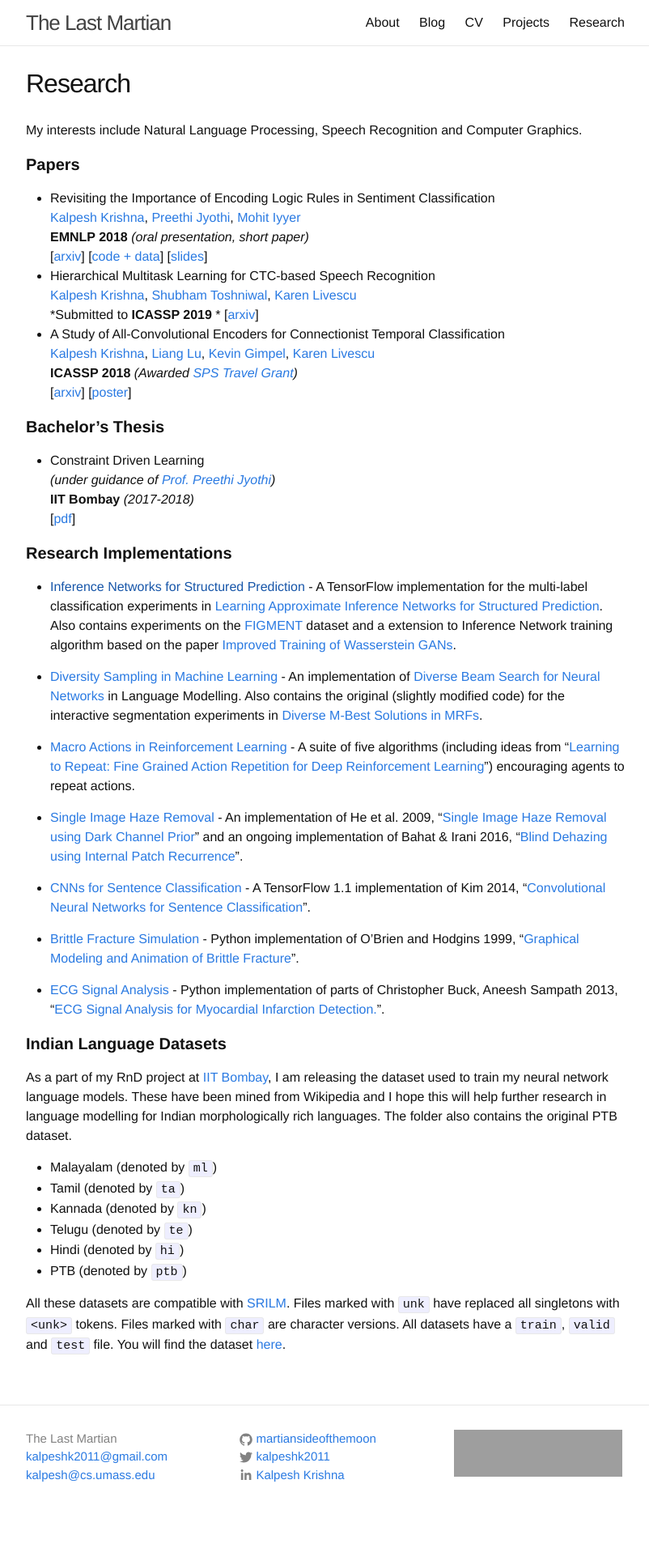
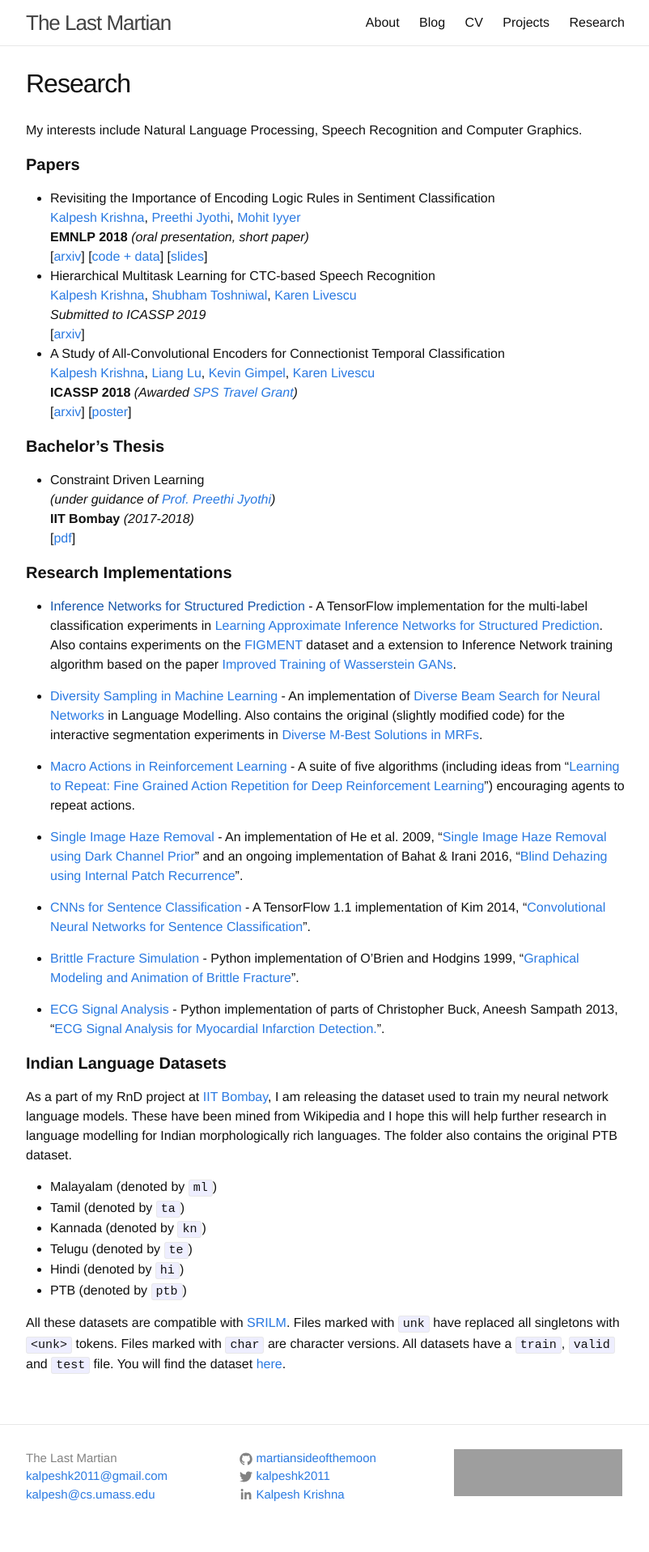
Before and after one commit to martiansideofthemoon/martiansideofthemoon.github.io, a Jekyll site: the page built from _pages/research.md, in a window 1280 px wide. Shown: the whole page at 81% size, without its empty margins (238-1040 px from the left). Built offline with Jekyll 4.4.1, drawn with Linux system fonts in a browser that asks for light colours; comment, search, counter and statistics services are not loaded; before the commit the page ends 1893 px from its top, so only the background shows below that; grey boxes are pictures that could not be loaded.

Commit message:
Fixing typo

```diff
--- a/_pages/research.md
+++ b/_pages/research.md
@@ -13,7 +13,7 @@ My interests include Natural Language Processing, Speech Recognition and Compute
 \[[arxiv](https://arxiv.org/abs/1808.07733)\] \[[code + data](https://github.com/martiansideofthemoon/logic-rules-sentiment/)\] \[[slides]({{ site.url }}/assets/emnlp-2018.pdf)\]
 * Hierarchical Multitask Learning for CTC-based Speech Recognition
 [Kalpesh Krishna](http://martiansideofthemoon.github.io/), [Shubham Toshniwal](http://ttic.uchicago.edu/~shtoshni/), [Karen Livescu](http://ttic.uchicago.edu/~klivescu/)
-*Submitted to **ICASSP 2019** *
+*Submitted to ICASSP 2019*
 \[[arxiv](https://arxiv.org/abs/1807.06234)\]
 * A Study of All-Convolutional Encoders for Connectionist Temporal Classification
 [Kalpesh Krishna](http://martiansideofthemoon.github.io/), [Liang Lu](http://ttic.uchicago.edu/~llu/), [Kevin Gimpel](http://ttic.uchicago.edu/~kgimpel/), [Karen Livescu](http://ttic.uchicago.edu/~klivescu/)
```
